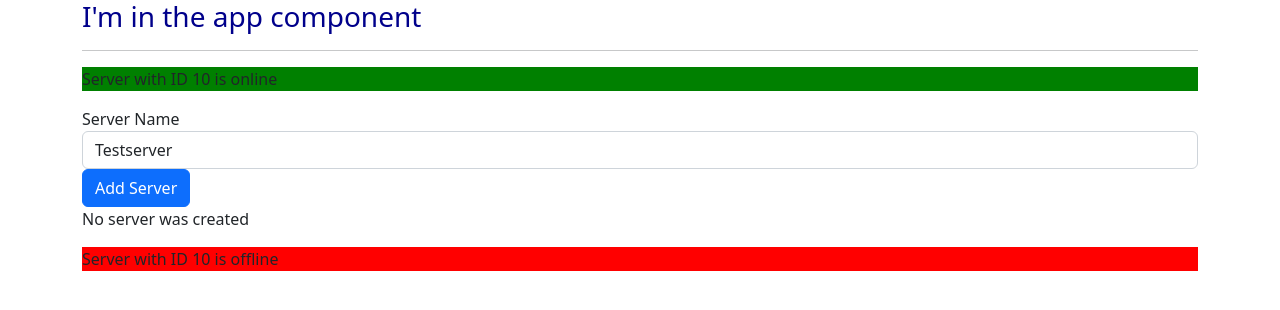
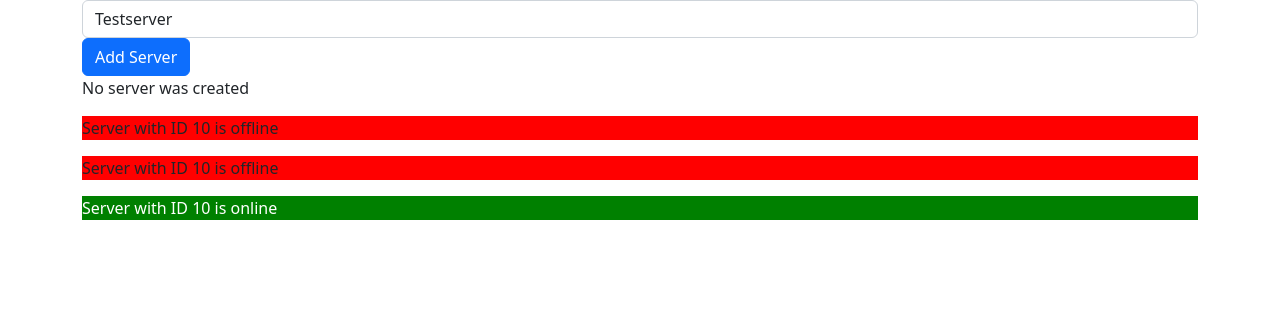
Before and after one commit to Practical-Angular/Angular-Tute-1, an Angular app: page / in a window 1280 px wide. Shown: the top 310 px of the page. Built offline with nearby package versions, Linux system fonts and the light colour scheme.

Commit message:
ngFor session

```diff
--- a/src/app/app.component.html
+++ b/src/app/app.component.html
@@ -1,10 +1,9 @@
 <div class="container">
     <div class="row">
         <div class="col-xs-12">
-            <h3>I'm in the app component</h3>
-            <hr>
+
+            <app-servers></app-servers>
             <app-server></app-server>
-            <app-servers></app-servers>
         </div>
     </div>
 </div>
--- a/src/app/server/server.component.html
+++ b/src/app/server/server.component.html
@@ -1 +1 @@
-<p [ngStyle]="{backgroundColor: getColor()}">{{'Server'}} with ID {{serverId}} is {{getServerStatus()}} </p>
+<p [ngStyle]="{backgroundColor: getColor()}" [ngClass]="{online: serverStatus === 'online'}">{{'Server'}} with ID {{serverId}} is {{getServerStatus()}} </p>
--- a/src/app/server/server.component.ts
+++ b/src/app/server/server.component.ts
@@ -1,7 +1,12 @@
 import { Component } from '@angular/core';
 @Component({
   selector: 'app-server',
-  templateUrl: './server.component.html'
+  templateUrl: './server.component.html',
+  styles: [
+    `.online{
+      color: white;
+    }`
+  ]
 })
 export class ServerComponent {
 
--- a/src/app/servers/servers.component.html
+++ b/src/app/servers/servers.component.html
@@ -1,4 +1,4 @@
-<label>Server Name</label>
+<!-- <label>Server Name</label> -->
 <!-- <input type="text" class="form-control" (input)="onUpdateServerName($event)"> -->
 
 <input id="serverName" type="text" class="form-control" [(ngModel)]="serverName">
@@ -13,5 +13,4 @@
 <ng-template #noServer>
     <p>No server was created</p>
 </ng-template>
-<app-server>
-</app-server>
+<app-server *ngFor="let server of servers"></app-server>
--- a/src/app/servers/servers.component.ts
+++ b/src/app/servers/servers.component.ts
@@ -10,6 +10,9 @@ export class ServersComponent implements OnInit{
     serverCreationStatus = 'No server was created!';
     serverName = 'Testserver';
     serverCreated = false;
+
+    servers = ['Testserver', 'Testserver 2'];
+
     constructor() {
       setTimeout(() => {
         this.allowNewServer = true;
@@ -22,6 +25,7 @@ export class ServersComponent implements OnInit{
 
     onCreateServer() {
       this.serverCreated = true;
+      this.servers.push(this.serverName);
       this.serverCreationStatus = 'Server was created! Server Name: ' + this.serverName;
     }
 
```
